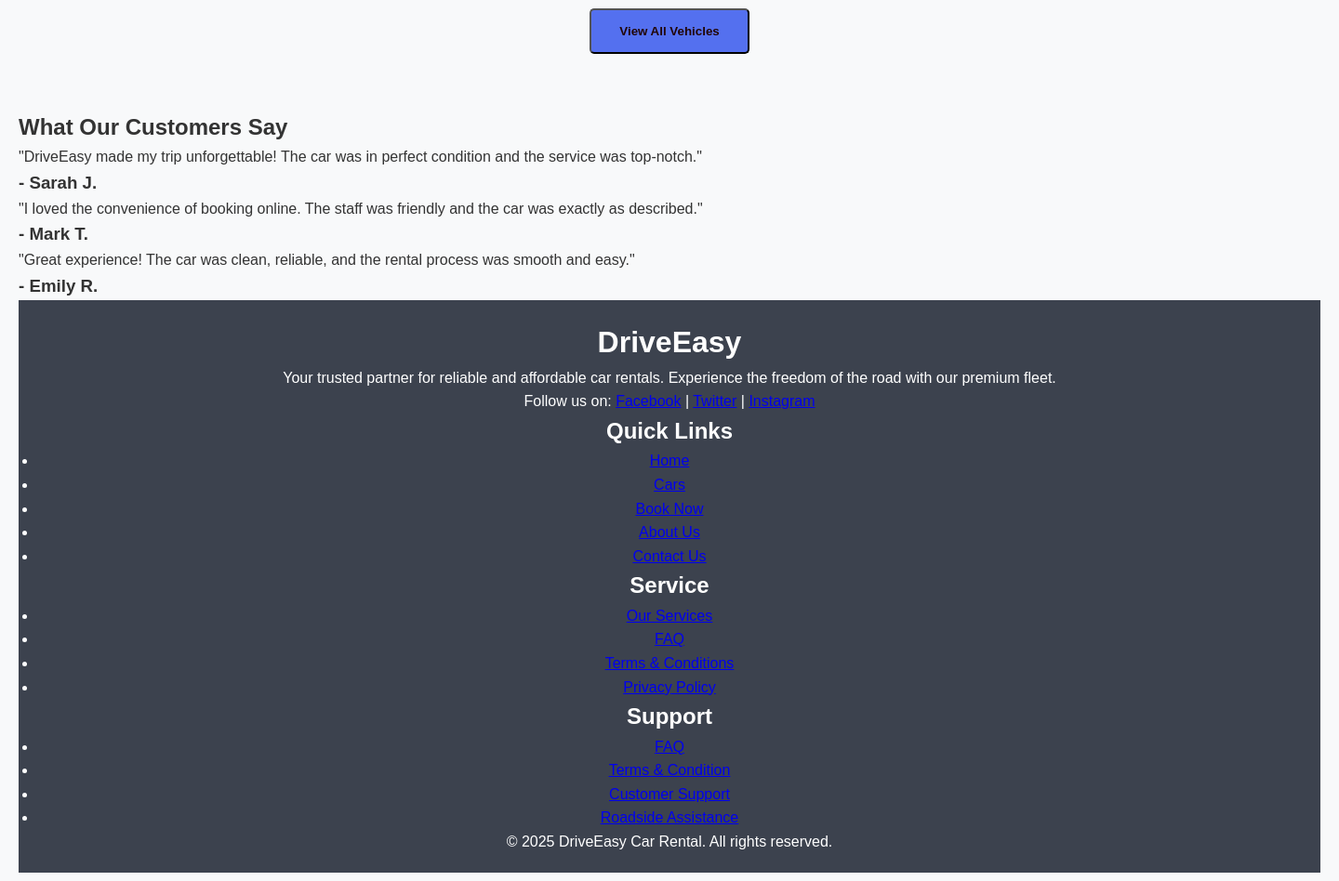
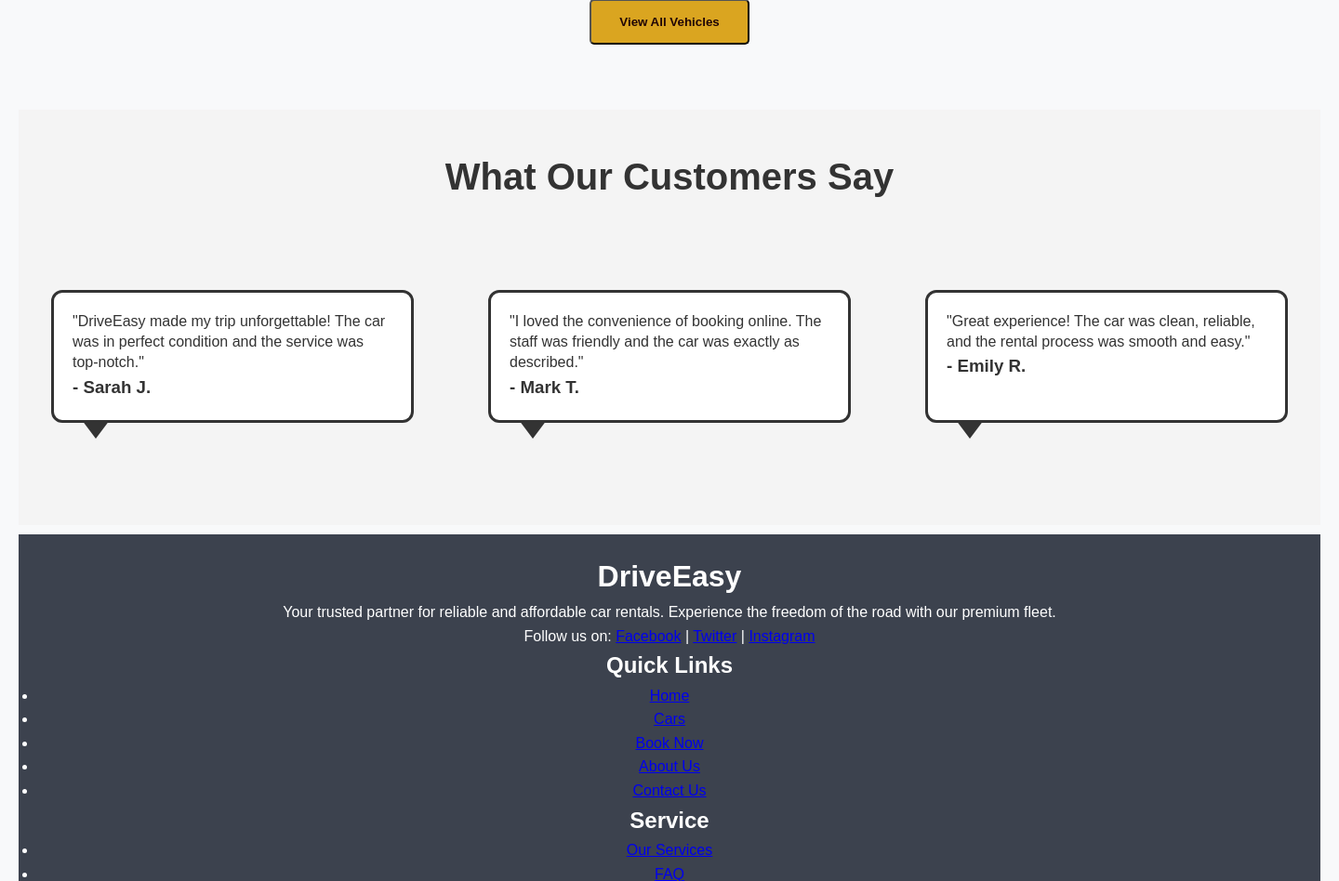
Before and after one commit to Piyumal78/Car-Rent, a PHP site: page /Home.html in a window 1440 px wide; the page is wider, and only the part inside the window is pictured. Shown: the part 2524-3472 px from the top of that part at 93% size. Run offline with PHP 8.4, Linux system fonts and the light colour scheme.

Commit message:
Make feedback section responsive and horizontal

```diff
--- a/Home.html
+++ b/Home.html
@@ -149,18 +149,20 @@ document.addEventListener("DOMContentLoaded", function() {
            </section>
           <section class="testimonials">
                <h2>What Our Customers Say</h2>
-                <div class="testimonial">
+               <div class ="feedback">
+                <div class="feedback-bubble">
                     <p>"DriveEasy made my trip unforgettable! The car was in perfect condition and the service was top-notch."</p>
                     <h3>- Sarah J.</h3>
                 </div>
-                <div class="testimonial">
+                <div class="feedback-bubble">
                     <p>"I loved the convenience of booking online. The staff was friendly and the car was exactly as described."</p>
                     <h3>- Mark T.</h3>
                 </div>
-                <div class="testimonial">
+                <div class="feedback-bubble">
                     <p>"Great experience! The car was clean, reliable, and the rental process was smooth and easy."</p>
                     <h3>- Emily R.</h3>
                 </div>
+             </div>
             </section>
 
            <footer>
--- a/style.css
+++ b/style.css
@@ -430,11 +430,11 @@ main {
     display: flex;
     justify-content: center;
     align-items: center;
-    margin-top: 30px;
+    margin-top: 20px;
 
 }
 .viewall-button {
-    background: var(--blue-oyster-cult);
+    background: #DAA520;
     color: rgb(33, 6, 6);
     padding: 15px 30px;
     text-decoration: none;
@@ -442,7 +442,53 @@ main {
     font-weight: bold;
     transition: all 0.3s;
 }
+.testimonials {
+    background: #f4f4f4;
+    padding: 40px 10px;
+    margin-top: 10px;
+    margin-bottom: 10px;
+}
+.testimonials h2 {
+    text-align: center;
+    font-size: 2.5rem;
+    margin-bottom: 20px;
+    color: #333;
+}
+.feedback{
+    display: grid;
+    justify-content: center;
+    grid-template-columns: 450px 450px 450px;
+    padding: 40px;
+    gap: 20px;
+}
+.feedback-bubble {
+  position: relative;
+  max-width: 500px;
+  padding: 20px;
+  background: white;
+  color: #333;
+  border: 3px solid #333;
+  border-radius: 12px;
+  margin: 30px;
+  font-family: sans-serif;
+}
 
+/* The “tail” */
+.feedback-bubble::after {
+  content: "";
+  position: absolute;
+  bottom: -20px;       /* pull it below the box */
+  left: 30px;          /* horizontal offset of the tail */
+  border-width: 20px 15px 0 15px; /* height = 20px, width = 30px */
+  border-style: solid;
+  border-color: #333 transparent transparent transparent;
+}
+
+/* Optional: text styling */
+.feedback-bubble p {
+  margin: 0;
+  line-height: 1.4;
+}
 
 
 
```
